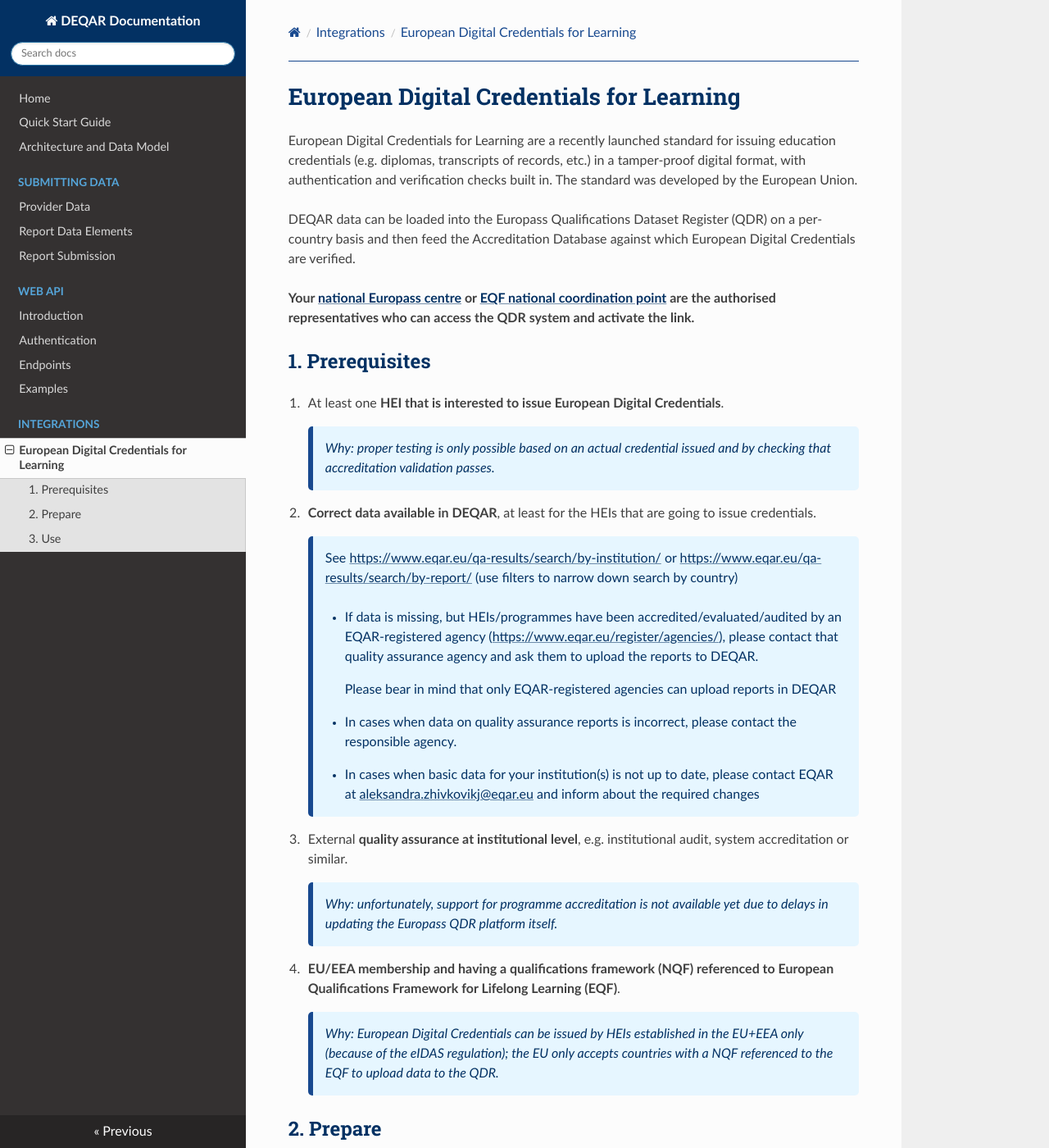
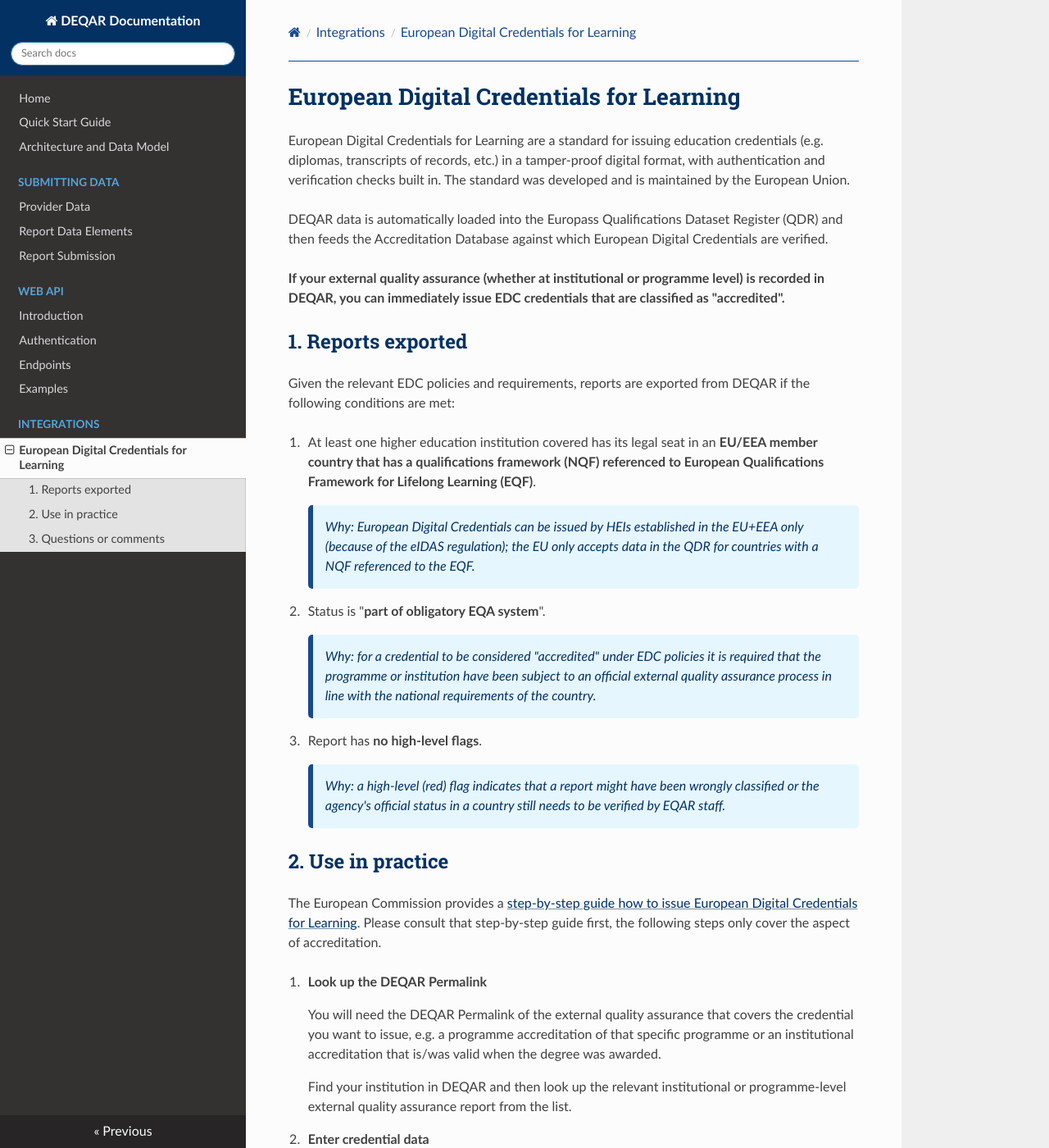
Before and after one commit to EQAR/deqar-docs, an MkDocs documentation site: the page built from docs/europass.md, in a window 1280 px wide and 1400 px high. Shown: the whole window at 82% size. Built offline with MkDocs 1.6.1, drawn with Linux system fonts in a browser that asks for light colours; nearby versions of some CDN libraries; some of the changed text lies outside the part shown.

Commit message:
update: EDC integration info

````diff
--- a/docs/europass.md
+++ b/docs/europass.md
@@ -1,81 +1,53 @@
 # European Digital Credentials for Learning
 
-European Digital Credentials for Learning are a recently launched standard for issuing education credentials (e.g. diplomas, transcripts of records, etc.) in a tamper-proof digital format, with authentication and verification checks built in. The standard was developed by the European Union.
+European Digital Credentials for Learning are a standard for issuing education credentials (e.g. diplomas, transcripts of records, etc.) in a tamper-proof digital format, with authentication and verification checks built in. The standard was developed and is maintained by the European Union.
 
-DEQAR data can be loaded into the Europass Qualifications Dataset Register (QDR) on a per-country basis and then feed the Accreditation Database against which European Digital Credentials are verified.
+DEQAR data is automatically loaded into the Europass Qualifications Dataset Register (QDR) and then feeds the Accreditation Database against which European Digital Credentials are verified.
 
-**Your [national Europass centre](https://europa.eu/europass/en/national-europass-centres) or [EQF national coordination point](https://europa.eu/europass/en/implementation-european-qualifications-framework-eqf) are the authorised representatives who can access the QDR system and activate the link.**
+**If your external quality assurance (whether at institutional or programme level) is recorded in DEQAR, you can immediately issue EDC credentials that are classified as "accredited".**
 
-## Prerequisites
+## Reports exported
 
- 1. At least one **HEI that is interested to issue European Digital Credentials**.
+Given the relevant EDC policies and requirements, reports are exported from DEQAR if the following conditions are met:
 
-    > *Why: proper testing is only possible based on an actual credential issued and by checking that accreditation validation passes.*
+ 1. At least one higher education institution covered has its legal seat in an **EU/EEA member country that has a qualifications framework (NQF) referenced to European Qualifications Framework for Lifelong Learning (EQF)**.
 
- 2. **Correct data available in DEQAR**, at least for the HEIs that are going to issue credentials.
+    > *Why: European Digital Credentials can be issued by HEIs established in the EU+EEA only (because of the eIDAS regulation); the EU only accepts data in the QDR for countries with a NQF referenced to the EQF.*
 
-    > See <https://www.eqar.eu/qa-results/search/by-institution/> or <https://www.eqar.eu/qa-results/search/by-report/> (use filters to narrow down search by country)
-    >
-    >   - If data is missing, but HEIs/programmes have been accredited/evaluated/audited by an EQAR-registered agency (<https://www.eqar.eu/register/agencies/>), please contact that quality assurance agency and ask them to upload the reports to DEQAR.
-    >
-    >     Please bear in mind that only EQAR-registered agencies can upload reports in DEQAR
-    >
-    >   - In cases when data on quality assurance reports is incorrect, please contact the responsible agency.
-    >
-    >   - In cases when basic data for your institution(s) is not up to date, please contact EQAR at [aleksandra.zhivkovikj@eqar.eu](mailto:aleksandra.zhivkovikj@eqar.eu) and inform about the required changes
+ 2. Status is "**part of obligatory EQA system**".
 
- 3. External **quality assurance at institutional level**, e.g. institutional audit, system accreditation or similar.
+    > *Why: for a credential to be considered "accredited" under EDC policies it is required that the programme or institution have been subject to an official external quality assurance process in line with the national requirements of the country.*
 
-    > *Why: unfortunately, support for programme accreditation is not available yet due to delays in updating the Europass QDR platform itself.*
+ 3. Report has **no high-level flags**.
 
- 4. **EU/EEA membership and having a qualifications framework (NQF) referenced to European Qualifications Framework for Lifelong Learning (EQF)**.
+    > *Why: a high-level (red) flag indicates that a report might have been wrongly classified or the agency's official status in a country still needs to be verified by EQAR staff.*
 
-    > *Why: European Digital Credentials can be issued by HEIs established in the EU+EEA only (because of the eIDAS regulation); the EU only accepts countries with a NQF referenced to the EQF to upload data to the QDR.*
+## Use in practice
 
-## Prepare
+The European Commission provides a [step-by-step guide how to issue European Digital Credentials for Learning](https://europa.eu/europass/en/how-issue-european-digital-credentials). Please consult that step-by-step guide first, the following steps only cover the aspect of accreditation.
 
-**Step 1 - National authority**:
+ 1. **Look up the DEQAR Permalink**
 
-  - Check current QA reports in DEQAR and take up any issues with the responsible QAA or EQAR (see above)
+    You will need the DEQAR Permalink of the external quality assurance that covers the credential you want to issue, e.g. a programme accreditation of that specific programme or an institutional accreditation that is/was valid when the degree was awarded.
 
-**Step 2** (if needed) - **QA agency, EQAR**:
+    Find your institution in DEQAR and then look up the relevant institutional or programme-level external quality assurance report from the list.
 
-  - Fix data issues (e.g. missing reports, outdated HEI information etc.).
+ 2. **Enter credential data**
 
-**Step 3 - National authority**:
+    When you create a model credential in the web-based [EDCI Issuer](https://europa.eu/europass/digital-credentials/issuer/#/credential-builder), you can use the DEQAR Permalink directly as Accreditation identifier as shown in the screenshot. Please also make sure to define the credential type as "Accredited".
 
-  - Download [list of HEIs](https://www.eqar.eu/qa-results/download-data-sets/) and add missing EU VAT number or legal entity identifier (see eIDAS identifier) for the HEIs in your national system
+    ![screenshots of the EDCI Issuer and a DEQAR report record](img/edc-issuer.png)
 
-    > *Why: VAT numbers or legal entity identifiers are used by Europass to correlate HEIs with accreditation records*
-    >
-    > **Please note**: DEQAR already has VAT numbers on file for a sizeable number of HEIs in the EU (see column *identifiers_all* in the list of HEIs), we only need identifiers of the missing ones if these should be included in the export.
+    If the identifier cannot be found (field turns red instead of green), please check if all the above requirements are met for the external quality assurance report you are trying to use.
 
-  - If you have any additions, send back the list to EQAR at [colin.tueck@eqar.eu](mailto:colin.tueck@eqar.eu) and [aleksandra.zhivkovikj@eqar.eu](mailto:aleksandra.zhivkovikj@eqar.eu)
+ 3. **Issue digital credential**
 
-**Step 4 - EQAR**:
+    You can now issue a (test) credential using your external quality assurance from DEQAR as accreditation in EDC; see the [step-by-step guide](https://europa.eu/europass/en/how-issue-european-digital-credentials) for details.
 
-  - Record identifiers/VAT numbers in DEQAR, confirm that the system is "ready"
+ 4. **Verify credential**
 
-## Use
+    Finally, you can double-check that your (test) credential is correctly verified and cleared as "accredited" in the [EDCI Viewer](https://europa.eu/europass/digital-credentials/viewer/#/home).
 
-**Step 1 - National authority**:
+## Questions or comments
 
-Log into QDR at <https://europa.eu/europass/qdr/#/login>, create a new data set based on DEQAR with these parameters:
-
-  - Type of data contained: **Accreditations**
-  - Accreditation publishing scheme: **Accreditation metadata schema (2019)**
-  - Namespace: **https://data.deqar.eu/**
-  - Publishing method: **Hosted on your server - Automatic Update** (or Manual Update if you prefer)
-
-Use the following download URL:
-
-```
-https://backend.deqar.eu/connectapi/v1/europass/accreditations/[ISO 3166 Alpha-3 Code, in small letters]
-```
-
-**Step 2 - HEI:**
-
-  - Issue a digital (test) credential
-  - Verify if accreditation check passes
-
-Note down any obstacles and ideas and forward them to EQAR at [aleksandra.zhivkovikj@eqar.eu](mailto:aleksandra.zhivkovikj@eqar.eu)
+Please note that accreditation is still an experimental feature in EDC. If you have questions or encounter any issues, please contact the European Commission's helpdesk at <EMPL-ELM-SUPPORT@ec.europa.eu> or the EQAR Secretariat at <deqar@eqar.eu>.
````
Also changed, not shown: docs/img/edc-issuer.png (added).
